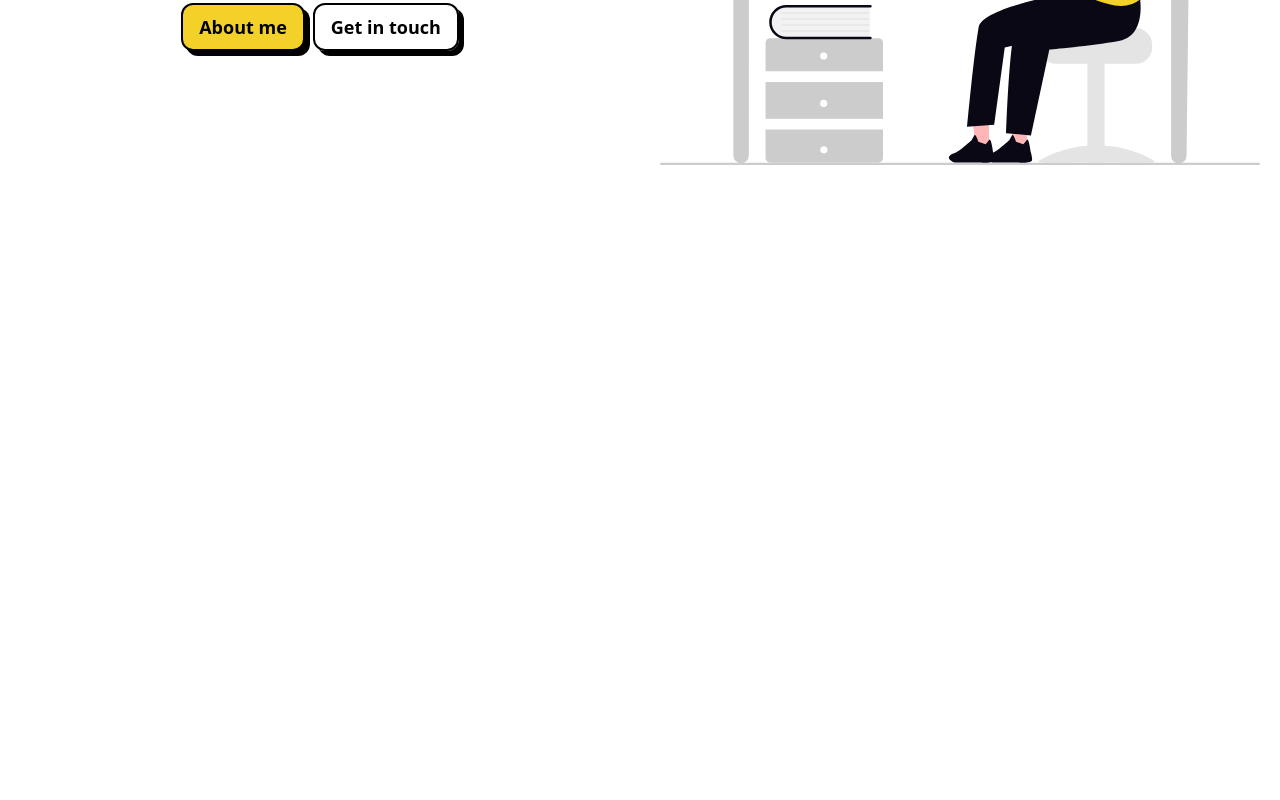
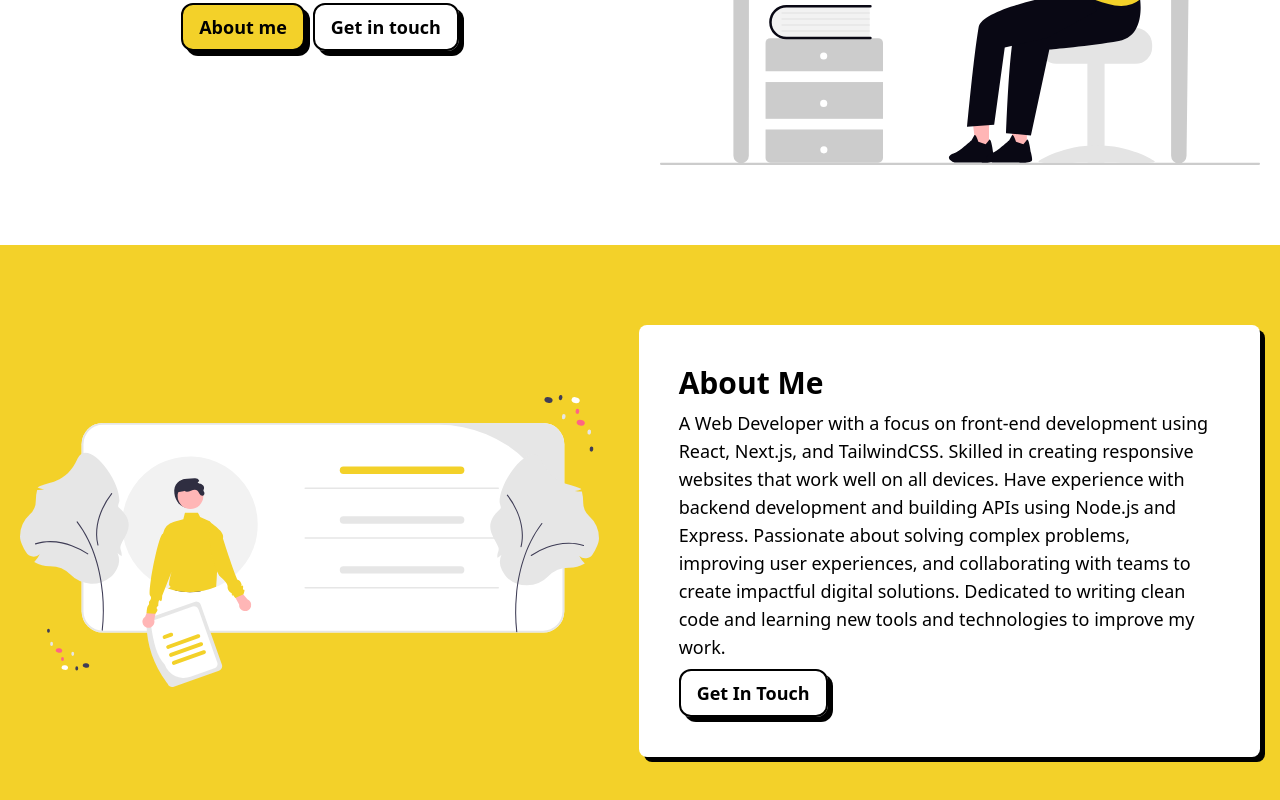
Before and after one commit to husamXA1/husam-portfolio, a Next.js app: page / in a window 1280 px wide. Shown: the part 336-1136 px from the top of the page. Before the commit the page ends 800 px from the top, so only its background shows below. Built offline with nearby package versions, Linux system fonts and the light colour scheme.

Commit message:
Add About component

```diff
--- /dev/null
+++ b/app/components/About.tsx
@@ -0,0 +1,35 @@
+import Image from "next/image";
+import Link from "next/link";
+
+export default function About() {
+  return (
+    <section className="bg-[--theme-color] py-20">
+      <div className="container flex max-md:flex-col gap-10 items-center">
+        <div className="w-full">
+          <Image
+            src="/images/profile-info.svg"
+            alt="About"
+            width={1080}
+            height={1080}
+          />
+        </div>
+        <div className="w-full bg-white p-10 rounded-lg shadowed flex flex-col gap-2 items-start">
+          <h2 className="text-3xl font-bold">About Me</h2>
+          <p className="text-lg">
+            A Web Developer with a focus on front-end development using React,
+            Next.js, and TailwindCSS. Skilled in creating responsive websites
+            that work well on all devices. Have experience with backend
+            development and building APIs using Node.js and Express. Passionate
+            about solving complex problems, improving user experiences, and
+            collaborating with teams to create impactful digital solutions.
+            Dedicated to writing clean code and learning new tools and
+            technologies to improve my work.
+          </p>
+          <Link className="btn" href="#contact">
+            Get In Touch
+          </Link>
+        </div>
+      </div>
+    </section>
+  );
+}
--- a/app/globals.css
+++ b/app/globals.css
@@ -10,9 +10,12 @@
   @apply mx-auto px-5;
 }
 
+.shadowed {
+  box-shadow: 5px 5px 0 black;
+}
+
 .btn {
-  @apply px-4 py-2 rounded-xl border-2 border-black font-semibold transition-all lg:text-lg;
-  box-shadow: 5px 5px 0 black;
+  @apply px-4 py-2 rounded-xl border-2 border-black font-semibold transition-all lg:text-lg shadowed;
 }
 
 .btn:hover {
--- a/app/page.tsx
+++ b/app/page.tsx
@@ -1,3 +1,4 @@
+import About from "./components/About";
 import Header from "./components/Header"
 import Hero from "./components/Hero";
 
@@ -6,6 +7,7 @@ export default function Home() {
     <main>
       <Header />
       <Hero />
+      <About />
     </main>
   );
 }
```
Also changed, not shown: public/images/profile-info.svg (added).
